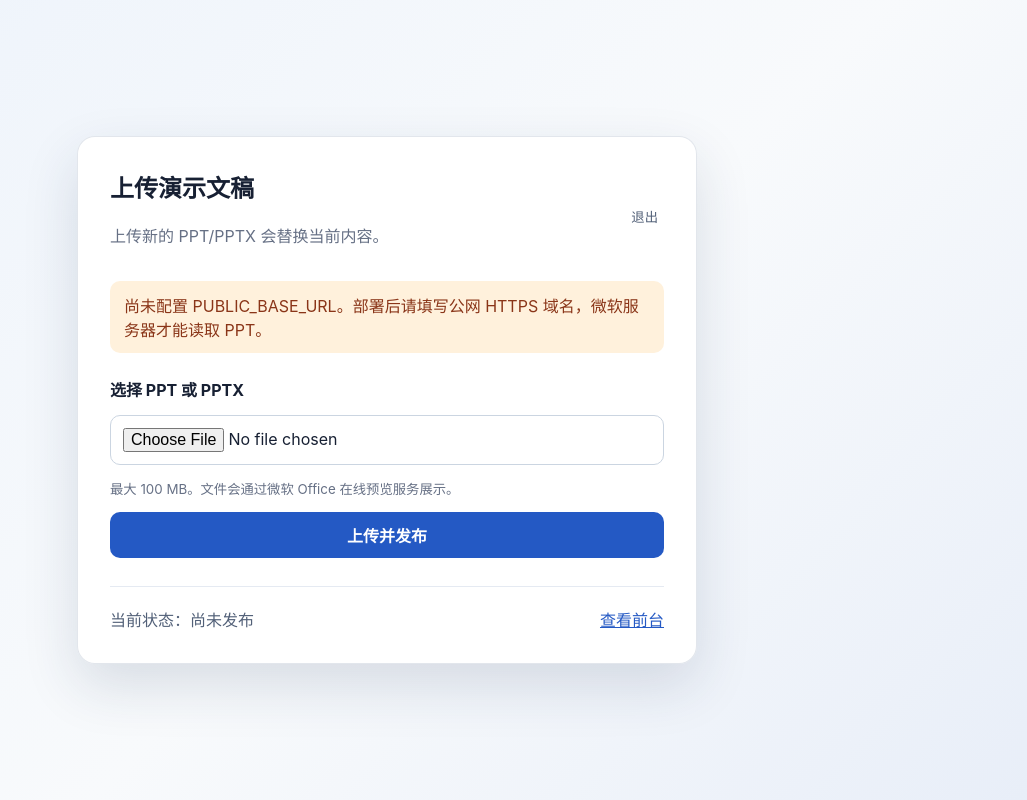
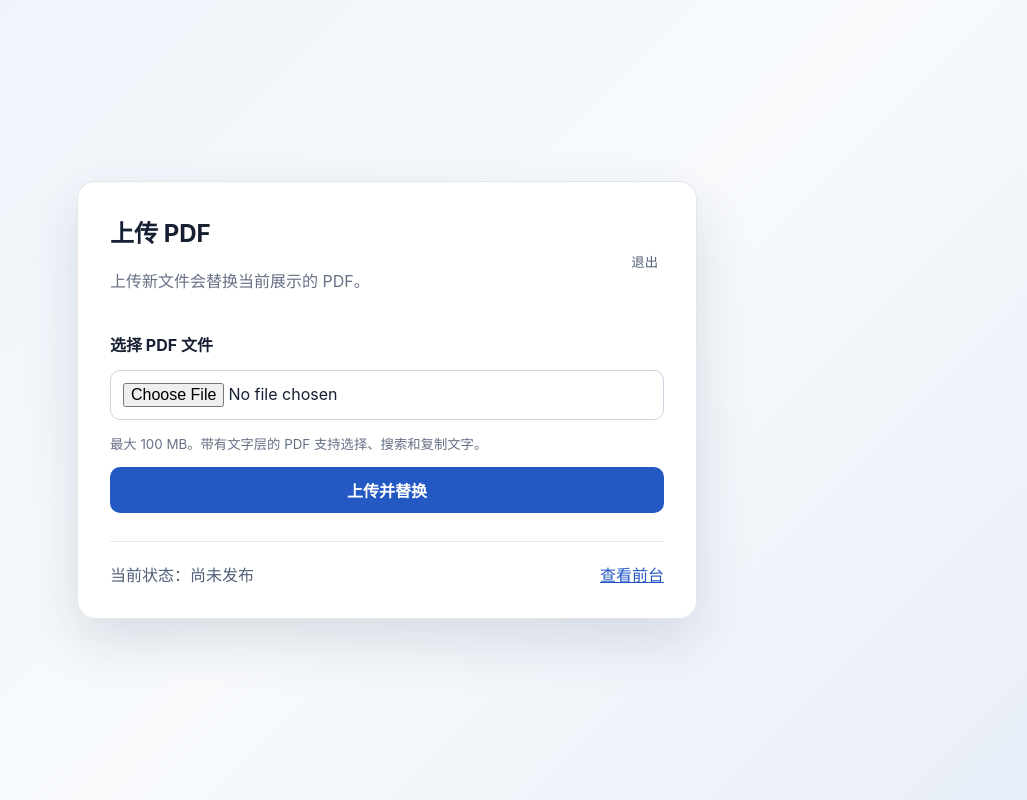
Before and after one commit to amalopyy123/ppt-web-viewer, a Flask app: page /admin/upload in a window 1280 px wide. Shown: the whole page, without its empty margins (253-1280 px from the left). Run offline with Flask 3, Linux system fonts and the light colour scheme; the visitor is signed in with stand-in values (Sample User, id 1).

Commit message:
feat: switch to PDF upload and browser viewing

```diff
--- a/app.py
+++ b/app.py
@@ -1,12 +1,10 @@
 import hmac
-import hashlib
 import ipaddress
 import os
 import shutil
 import tempfile
 from functools import wraps
 from pathlib import Path
-from urllib.parse import quote
 
 from dotenv import load_dotenv
 from flask import Flask, abort, flash, redirect, render_template, request, send_file, session, url_for
@@ -17,7 +15,7 @@ BASE_DIR = Path(__file__).resolve().parent
 load_dotenv(BASE_DIR / ".env")
 
 DATA_DIR = BASE_DIR / "data"
-ALLOWED_EXTENSIONS = {"ppt", "pptx"}
+CURRENT_PDF = DATA_DIR / "presentation.pdf"
 
 
 def env_bool(name: str, default: bool = False) -> bool:
@@ -82,71 +80,26 @@ def admin_required(view):
     return wrapped
 
 
-def has_allowed_extension(filename: str) -> bool:
-    return "." in filename and filename.rsplit(".", 1)[1].lower() in ALLOWED_EXTENSIONS
-
-
-def has_valid_signature(path: Path, extension: str) -> bool:
+def has_valid_pdf(path: Path) -> bool:
     with path.open("rb") as uploaded:
-        signature = uploaded.read(8)
-
-    if extension == "pptx":
-        return signature.startswith(b"PK")
-    return signature == bytes.fromhex("D0CF11E0A1B11AE1")
-
-
-def find_all_presentations() -> list[Path]:
-    if not DATA_DIR.is_dir():
-        return []
-    return [
-        *DATA_DIR.glob("presentation-*.ppt"),
-        *DATA_DIR.glob("presentation-*.pptx"),
-    ]
-
-
-def find_current_presentation() -> Path | None:
-    candidates = find_all_presentations()
-    return max(candidates, key=lambda path: path.stat().st_mtime, default=None)
-
-
-def public_file_url(filename: str) -> str:
-    configured_base = os.environ.get("PUBLIC_BASE_URL", "").strip().rstrip("/")
-    if configured_base:
-        return f"{configured_base}{url_for('presentation_file', filename=filename)}"
-    return url_for("presentation_file", filename=filename, _external=True, _scheme=request.scheme)
-
-
-def office_viewer_url(filename: str) -> str:
-    source_url = public_file_url(filename)
-    return f"https://view.officeapps.live.com/op/embed.aspx?src={quote(source_url, safe='')}"
+        return uploaded.read(5) == b"%PDF-"
 
 
 @app.get("/")
 def index():
-    presentation = find_current_presentation()
-    return render_template(
-        "index.html",
-        presentation=presentation,
-        viewer_url=office_viewer_url(presentation.name) if presentation else None,
-    )
+    return render_template("index.html", pdf_exists=CURRENT_PDF.is_file())
 
 
-@app.get("/files/<filename>")
-def presentation_file(filename):
-    presentation = find_current_presentation()
-    if not presentation or filename != presentation.name:
-        return "No presentation has been uploaded yet.", 404
-
+@app.get("/document.pdf")
+def document():
+    if not CURRENT_PDF.is_file():
+        return "No PDF has been uploaded yet.", 404
     return send_file(
-        presentation,
-        mimetype=(
-            "application/vnd.openxmlformats-officedocument.presentationml.presentation"
-            if presentation.suffix.lower() == ".pptx"
-            else "application/vnd.ms-powerpoint"
-        ),
+        CURRENT_PDF,
+        mimetype="application/pdf",
         conditional=True,
-        max_age=3600,
-        download_name=presentation.name,
+        max_age=0,
+        download_name="presentation.pdf",
     )
 
 
@@ -174,47 +127,37 @@ def admin_login():
 @admin_required
 def admin_upload():
     if request.method == "POST":
-        uploaded = request.files.get("presentation")
+        uploaded = request.files.get("pdf")
         if not uploaded or not uploaded.filename:
-            flash("请选择一个 PPT 或 PPTX 文件。", "error")
+            flash("请选择一个 PDF 文件。", "error")
             return redirect(url_for("admin_upload"))
 
-        filename = uploaded.filename
-        if not has_allowed_extension(filename):
-            flash("只允许上传 .ppt 或 .pptx 文件。", "error")
+        if Path(uploaded.filename).suffix.lower() != ".pdf":
+            flash("只允许上传 .pdf 文件。", "error")
             return redirect(url_for("admin_upload"))
 
-        extension = filename.rsplit(".", 1)[1].lower()
         try:
-            with tempfile.TemporaryDirectory(prefix="ppt-upload-") as temp_name:
-                temp_dir = Path(temp_name)
-                source = temp_dir / f"presentation.{extension}"
-                uploaded.save(source)
+            DATA_DIR.mkdir(parents=True, exist_ok=True)
+            with tempfile.NamedTemporaryFile(
+                mode="wb", prefix=".presentation-", suffix=".pdf", dir=DATA_DIR, delete=False
+            ) as temporary:
+                replacement = Path(temporary.name)
+                shutil.copyfileobj(uploaded.stream, temporary)
 
-                if not has_valid_signature(source, extension):
-                    raise ValueError("文件内容与 PPT/PPTX 格式不符。")
+            if not has_valid_pdf(replacement):
+                replacement.unlink(missing_ok=True)
+                raise ValueError("文件内容不是有效的 PDF 格式。")
 
-                digest = hashlib.sha256(source.read_bytes()).hexdigest()[:16]
-                DATA_DIR.mkdir(parents=True, exist_ok=True)
-                destination = DATA_DIR / f"presentation-{digest}.{extension}"
-                replacement = DATA_DIR / f".presentation-upload.{extension}"
-                shutil.copyfile(source, replacement)
-                os.replace(replacement, destination)
-
-                for old_file in find_all_presentations():
-                    if old_file != destination:
-                        old_file.unlink(missing_ok=True)
-
-            flash("PPT 已上传并发布到微软在线预览。", "success")
-        except (OSError, RuntimeError, ValueError) as exc:
+            os.replace(replacement, CURRENT_PDF)
+            flash("PDF 已上传并发布。", "success")
+        except (OSError, ValueError) as exc:
             flash(str(exc), "error")
 
         return redirect(url_for("admin_upload"))
 
     return render_template(
         "admin_upload.html",
-        presentation=find_current_presentation(),
-        public_base_url=os.environ.get("PUBLIC_BASE_URL", "").strip(),
+        pdf_exists=CURRENT_PDF.is_file(),
     )
 
 
--- a/templates/admin_upload.html
+++ b/templates/admin_upload.html
@@ -5,8 +5,8 @@
     <section class="card">
         <div class="card-header">
             <div>
-                <h1>上传演示文稿</h1>
-                <p class="muted">上传新的 PPT/PPTX 会替换当前内容。</p>
+                <h1>上传 PDF</h1>
+                <p class="muted">上传新文件会替换当前展示的 PDF。</p>
             </div>
             <form method="post" action="{{ url_for('admin_logout') }}">
                 <button class="text-button" type="submit">退出</button>
@@ -15,19 +15,15 @@
 
         {% include "flash_messages.html" %}
 
-        {% if not public_base_url %}
-            <div class="notice warning">尚未配置 PUBLIC_BASE_URL。部署后请填写公网 HTTPS 域名，微软服务器才能读取 PPT。</div>
-        {% endif %}
-
         <form method="post" enctype="multipart/form-data" class="form-stack">
-            <label for="presentation">选择 PPT 或 PPTX</label>
-            <input id="presentation" name="presentation" type="file" accept=".ppt,.pptx" required>
-            <small>最大 100 MB。文件会通过微软 Office 在线预览服务展示。</small>
-            <button class="button" type="submit">上传并发布</button>
+            <label for="pdf">选择 PDF 文件</label>
+            <input id="pdf" name="pdf" type="file" accept="application/pdf,.pdf" required>
+            <small>最大 100 MB。带有文字层的 PDF 支持选择、搜索和复制文字。</small>
+            <button class="button" type="submit">上传并替换</button>
         </form>
 
         <div class="status-row">
-            <span>当前状态：{{ "已发布" if presentation else "尚未发布" }}</span>
+            <span>当前状态：{{ "已发布" if pdf_exists else "尚未发布" }}</span>
             <a href="{{ url_for('index') }}" target="_blank" rel="noopener">查看前台</a>
         </div>
     </section>
```
Also changed, not shown: templates/index.html (+6 -9 lines), README.md, 2 other files.
